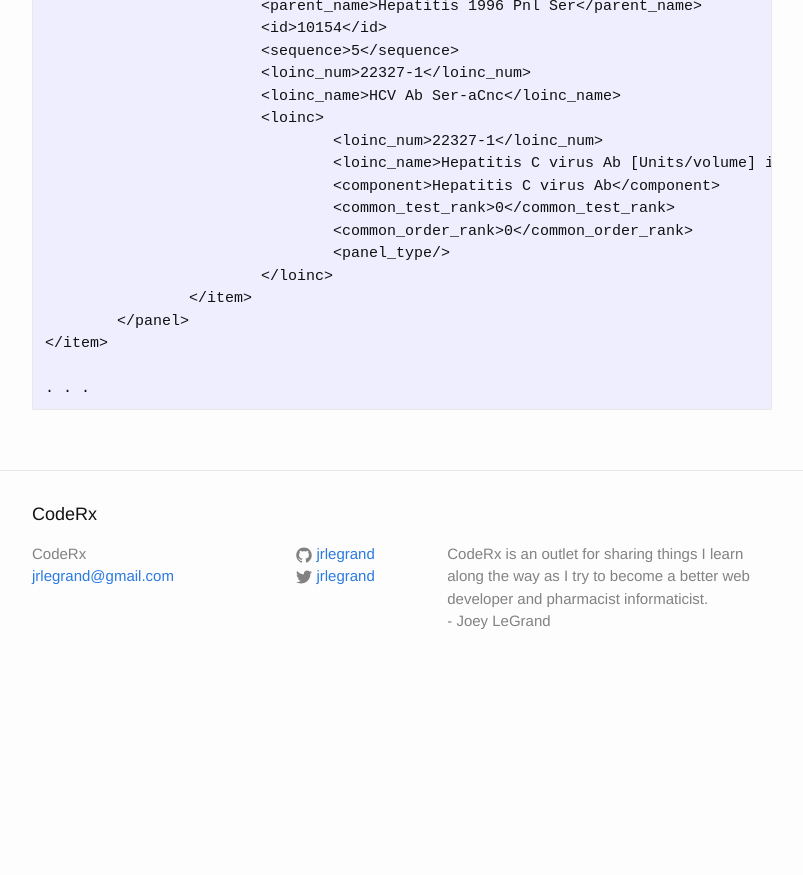
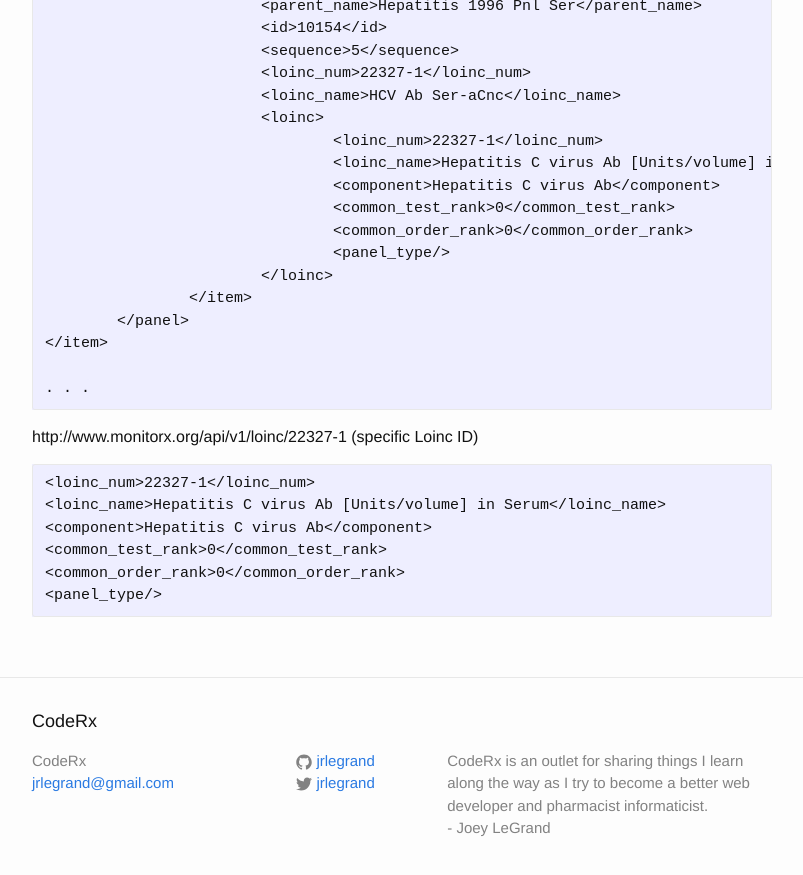
Before and after one commit to jrlegrand/jrlegrand.github.io, a Jekyll site: the page built from _posts/2016-02-15-restful-api-yii.markdown, in a window 1280 px wide and 900 px high, scrolled down 4757 px. Shown: the top 875 px of the window, without its empty margins (238-1041 px from the left). Built offline with Jekyll 4.4.1, drawn with Linux system fonts in a browser that asks for light colours; before the commit the page ends 5450 px from its top, so only the background shows below that; some of the changed text lies outside the part shown.

Commit message:
Update 2016-02-15-restful-api-yii.markdown

```diff
--- a/_posts/2016-02-15-restful-api-yii.markdown
+++ b/_posts/2016-02-15-restful-api-yii.markdown
@@ -133,7 +133,7 @@ In addition, by adding the `extraFields()` function, we allowed the URL request
 
 ## Example
 
-www.example.com/api/v1/loinc
+www.example.com/api/v1/loinc (showing all LOINC codes)
 
 	. . .
 
@@ -148,7 +148,7 @@ www.example.com/api/v1/loinc
 
 	. . .
 
-www.example.com/api/v1/loinc?expand=panel
+www.example.com/api/v1/loinc?expand=panel (showing details of the contents of each panel)
 
 	. . .
 
@@ -202,4 +202,13 @@ www.example.com/api/v1/loinc?expand=panel
 
 	. . .
 
+http://www.monitorx.org/api/v1/loinc/22327-1 (specific Loinc ID)
+
+	<loinc_num>22327-1</loinc_num>
+	<loinc_name>Hepatitis C virus Ab [Units/volume] in Serum</loinc_name>
+	<component>Hepatitis C virus Ab</component>
+	<common_test_rank>0</common_test_rank>
+	<common_order_rank>0</common_order_rank>
+	<panel_type/>
+
 [yii download]: http://www.yiiframework.com/download/
```
